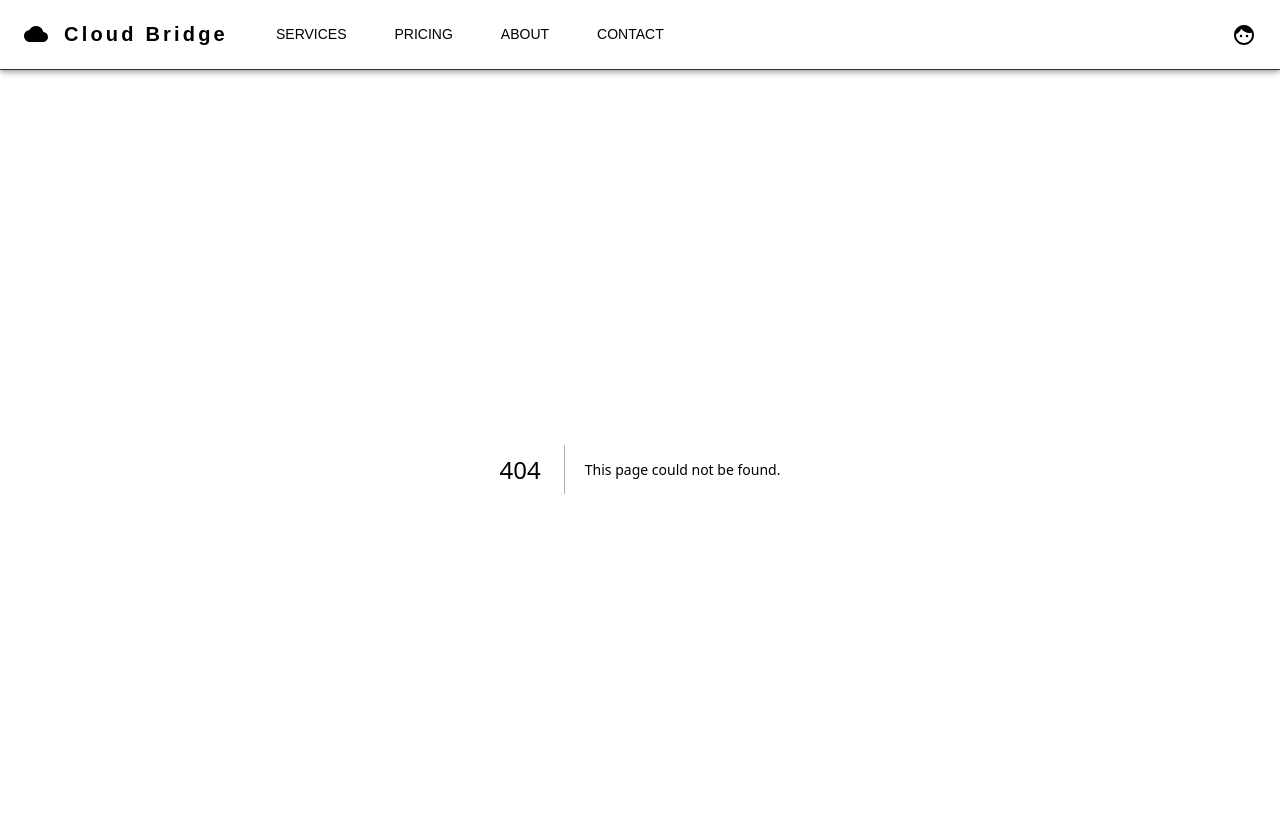
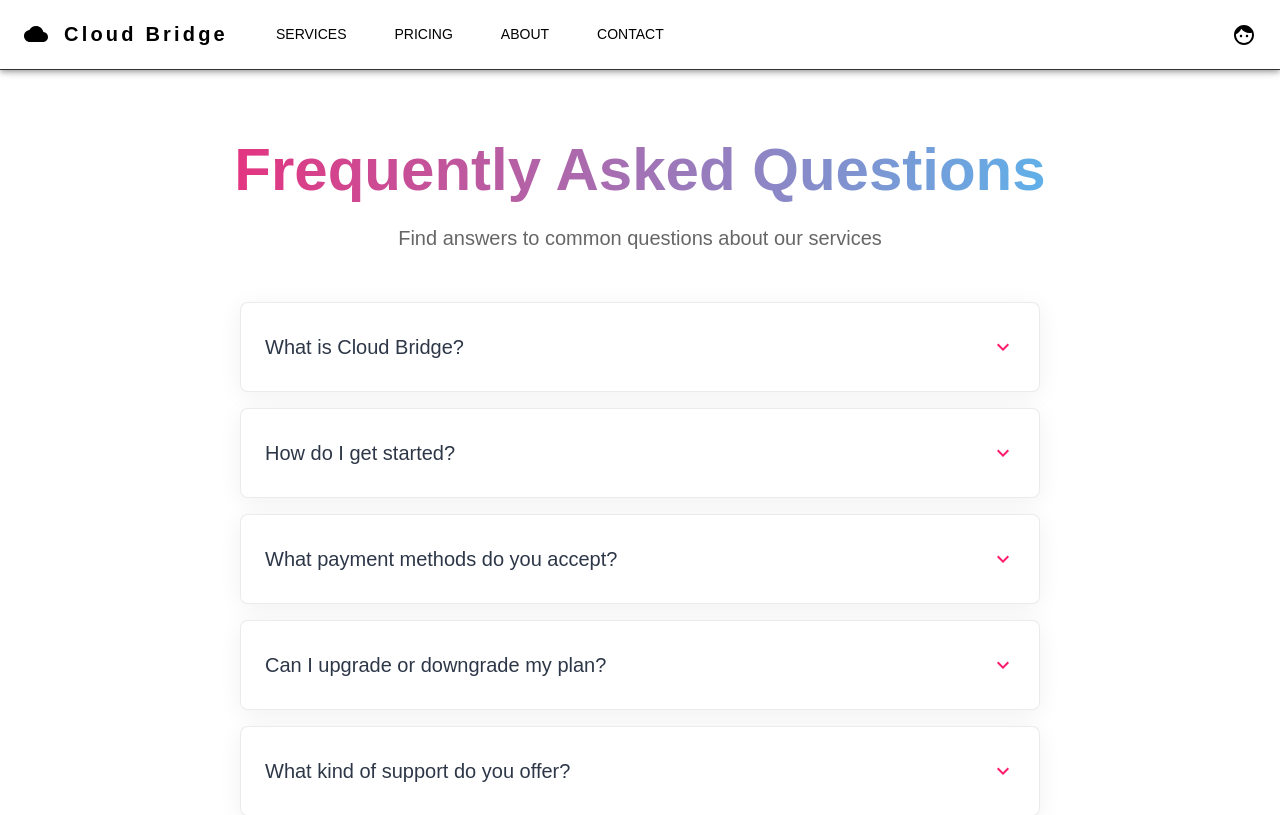
Before and after one commit to GaelAlburo/final-project, a Next.js app in the folder front/: page /faq in a window 1280 px wide. Before the commit this address had no page. Shown: the top 815 px of the page. Built offline with nearby package versions, Linux system fonts and the light colour scheme; a web font is replaced by a local one.

Commit message:
feat(pages): add FAQ page component
- Add FAQ page with styled Material UI components
- Implement gradient typography and custom accordions
- Match design system colors and spacing

```diff
--- /dev/null
+++ b/front/app/faq/page.jsx
@@ -0,0 +1,118 @@
+'use client';
+
+import * as React from 'react';
+import Box from '@mui/material/Box';
+import Container from '@mui/material/Container';
+import Typography from '@mui/material/Typography';
+import Accordion from '@mui/material/Accordion';
+import AccordionSummary from '@mui/material/AccordionSummary';
+import AccordionDetails from '@mui/material/AccordionDetails';
+import ExpandMoreIcon from '@mui/icons-material/ExpandMore';
+import { styled } from '@mui/material/styles';
+
+const StyledAccordion = styled(Accordion)(({ theme }) => ({
+  marginBottom: theme.spacing(2),
+  boxShadow: '0 4px 24px rgba(0,0,0,0.06)',
+  borderRadius: '8px !important',
+  border: '1px solid rgba(0,0,0,0.08)',
+  '&:before': {
+    display: 'none',
+  },
+  '& .MuiAccordionSummary-root': {
+    padding: theme.spacing(2, 3),
+  },
+  '& .MuiAccordionDetails-root': {
+    padding: theme.spacing(2, 3),
+    borderTop: '1px solid rgba(0,0,0,0.08)',
+  },
+}));
+
+const GradientTypography = styled(Typography)({
+  background: 'linear-gradient(90deg, #FF1B6B 0%, #45CAFF 100%)',
+  WebkitBackgroundClip: 'text',
+  WebkitTextFillColor: 'transparent',
+  backgroundClip: 'text',
+});
+
+const FAQPage = () => {
+  const faqs = [
+    {
+      question: "What is Cloud Bridge?",
+      answer: "Cloud Bridge is a cloud services platform that provides infrastructure solutions to help you get the most out of your cloud deployments."
+    },
+    {
+      question: "How do I get started?",
+      answer: "You can create a free account and start using our services immediately. Our Free Tier includes 2 CPU cores, 4GB RAM, and 100GB storage."
+    },
+    {
+      question: "What payment methods do you accept?",
+      answer: "We accept all major credit cards, PayPal, and wire transfers for business accounts. You can pay monthly or annually."
+    },
+    {
+      question: "Can I upgrade or downgrade my plan?",
+      answer: "Yes! You can upgrade or downgrade your plan at any time. Changes will be reflected in your next billing cycle."
+    },
+    {
+      question: "What kind of support do you offer?",
+      answer: "We offer different levels of support based on your plan: Basic Support (Free Tier), Developer Support (Developer Plan), and Business Support (Business Plan)."
+    }
+  ];
+
+  return (
+    <Box sx={{ bgcolor: '#fff', minHeight: '100vh' }}>
+      <Container maxWidth="lg" sx={{ py: 8 }}>
+        <Box sx={{ textAlign: 'center', mb: 6 }}>
+          <GradientTypography variant="h2" sx={{ fontWeight: 'bold', mb: 2 }}>
+            Frequently Asked Questions
+          </GradientTypography>
+          <Typography variant="h6" sx={{ color: 'text.secondary' }}>
+            Find answers to common questions about our services
+          </Typography>
+        </Box>
+
+        <Box sx={{ maxWidth: 800, mx: 'auto' }}>
+          {faqs.map((faq, index) => (
+            <StyledAccordion key={index}>
+              <AccordionSummary
+                expandIcon={
+                  <ExpandMoreIcon sx={{
+                    color: '#FF1B6B',
+                    transition: 'transform 0.3s',
+                    '&.Mui-expanded': {
+                      transform: 'rotate(180deg)',
+                    }
+                  }} />
+                }
+                aria-controls={`panel${index}-content`}
+                id={`panel${index}-header`}
+              >
+                <Typography
+                  variant="h6"
+                  sx={{
+                    fontWeight: 500,
+                    color: '#2D3748'
+                  }}
+                >
+                  {faq.question}
+                </Typography>
+              </AccordionSummary>
+              <AccordionDetails>
+                <Typography
+                  variant="body1"
+                  sx={{
+                    color: 'text.secondary',
+                    lineHeight: 1.7
+                  }}
+                >
+                  {faq.answer}
+                </Typography>
+              </AccordionDetails>
+            </StyledAccordion>
+          ))}
+        </Box>
+      </Container>
+    </Box>
+  );
+};
+
+export default FAQPage;
```
